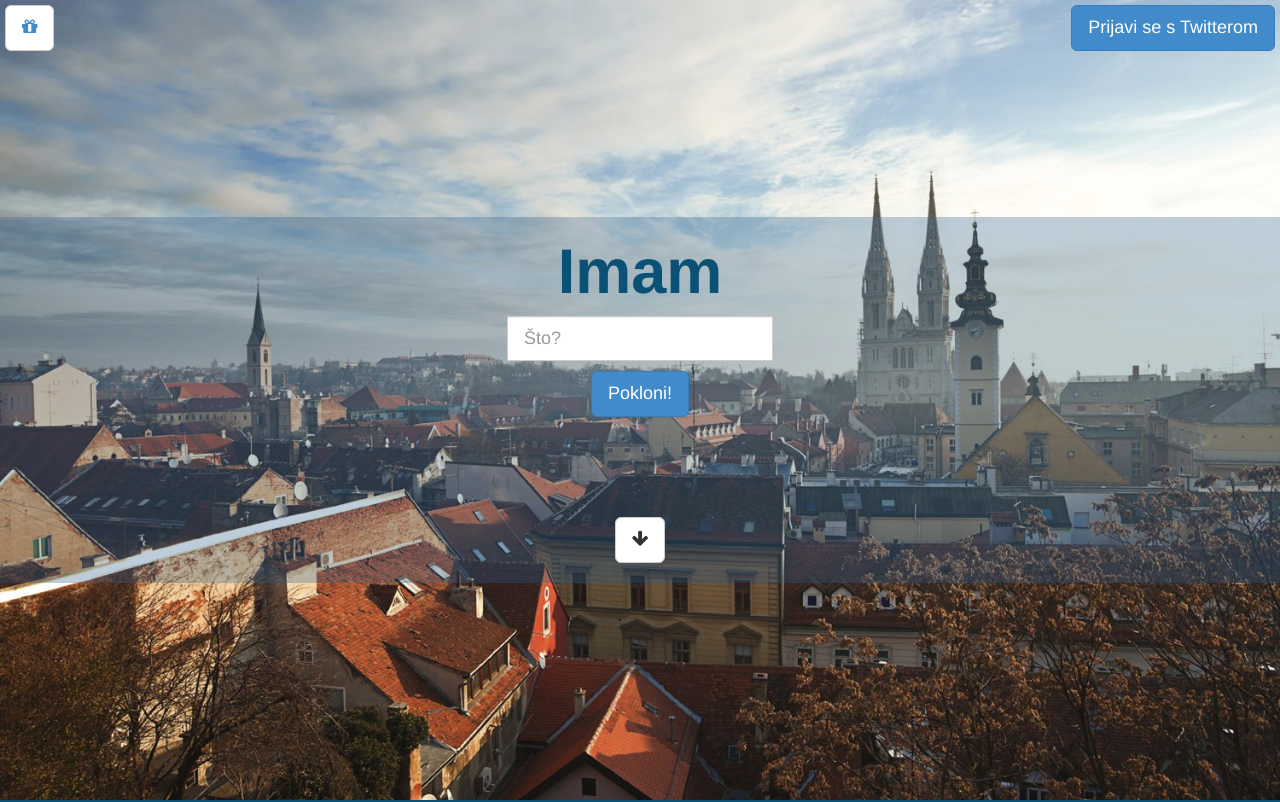
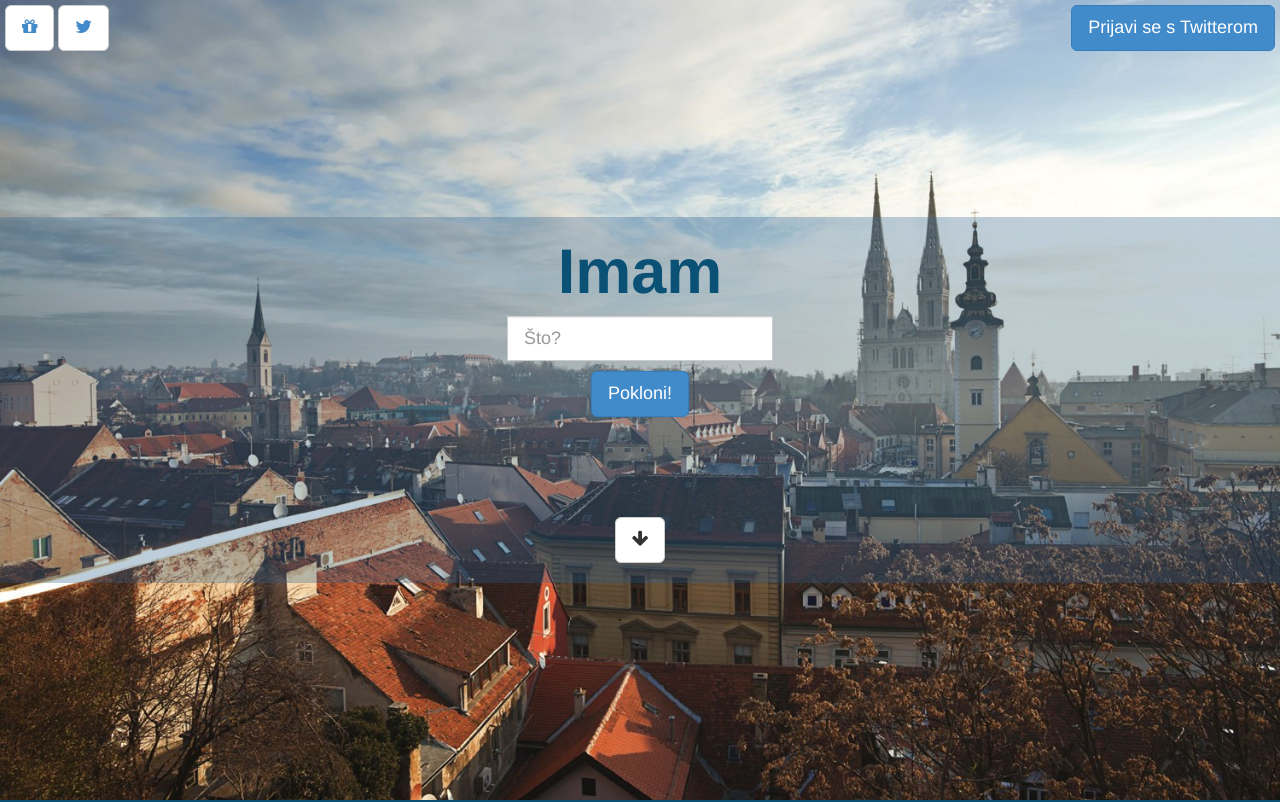
Before and after one commit to mieszko4/bezPara, a website: page client/index.html in a window 1280 px wide. Shown: the top 802 px of the page. Drawn offline with Linux system fonts and the light colour scheme.

Commit message:
Add twitter button

```diff
--- a/client/index.html
+++ b/client/index.html
@@ -21,6 +21,9 @@
     <div class="bez-para-logo">
         <button type="button" class="btn btn-default btn-lg">
             <a href="/"><i class="fa fa-gift"></i></a>
+        </button>
+        <button type="button" class="btn btn-default btn-lg">
+            <a target="_blank" href="http://twitter.com/bez_para"><i class="fa fa-twitter"></i></a>
         </button>
     </div>
 
```
